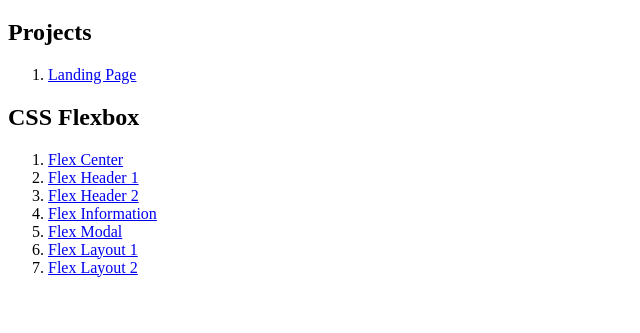
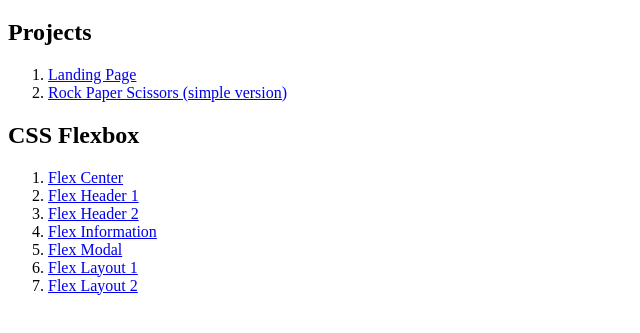
Before and after one commit to deanwagner/odin_project, a plain HTML site: page index.html in a window 1280 px wide. Shown: the part 61-394 px from the top of the page, without its empty margins (0-640 px from the left). Drawn offline with Linux system fonts and the light colour scheme.

Commit message:
update index

```diff
--- a/index.html
+++ b/index.html
@@ -11,6 +11,7 @@
         <h2>Projects</h2>
         <ol>
             <li><a href="./landingpage/">Landing Page</a></li>
+            <li><a href="./rock-paper-scissors-simple/">Rock Paper Scissors (simple version)</a></li>
         </ol>
 
         <h2>CSS Flexbox</h2>
```
